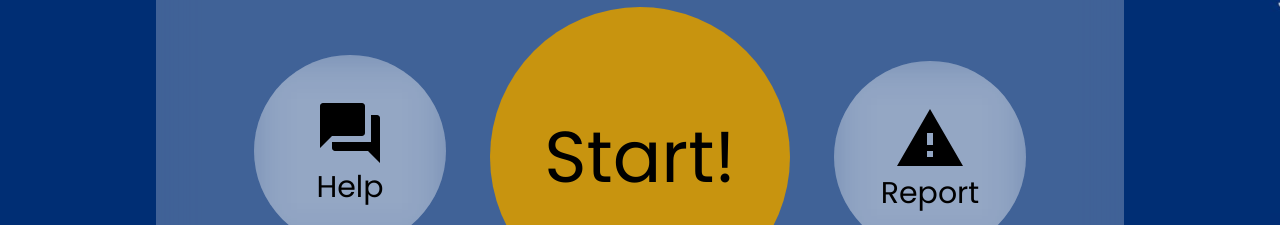
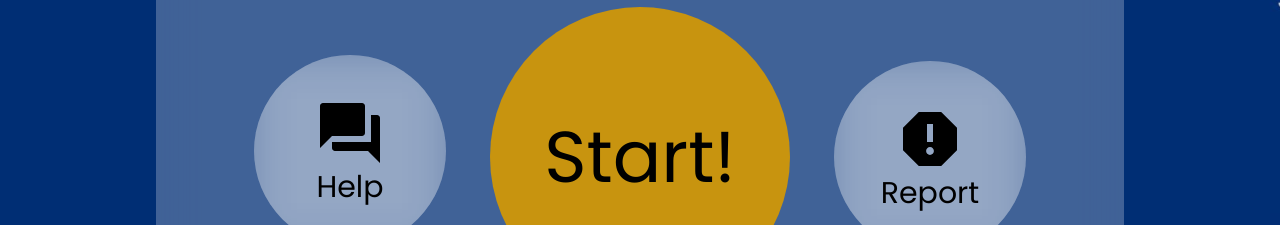
Before and after one commit to naufalHaidar12342/nextjs-rasa-chatbot, a Next.js app: page / in a window 1280 px wide. Shown: the part 379-604 px from the top of the page. Built offline with nearby package versions, Linux system fonts and the light colour scheme.

Commit message:
remove duration of report button's transition, replace MdReportProblem with MdReport

```diff
--- a/pages/index.jsx
+++ b/pages/index.jsx
@@ -1,6 +1,6 @@
 import Layout from "../components/Layout";
 import { MdQuestionAnswer } from "react-icons/md";
-import { MdReportProblem } from "react-icons/md";
+import { MdReportProblem, MdReport } from "react-icons/md";
 import { AnimatePresence, motion } from "framer-motion";
 import Link from "next/link";
 export default function Home() {
@@ -62,7 +62,6 @@ export default function Home() {
 						transition={{
 							type: "spring",
 							bounce: 0.7,
-							duration: 5,
 						}}
 						animate={{ transitionDuration: 5 }}
 					>
@@ -75,7 +74,7 @@ export default function Home() {
 								background: "rgba(255, 255, 255, 0.25)",
 							}}
 						>
-							<MdReportProblem className="text-7xl" />
+							<MdReport className="text-7xl" />
 							<div className="text-3xl">Report </div>
 						</Link>
 					</motion.div>
```
